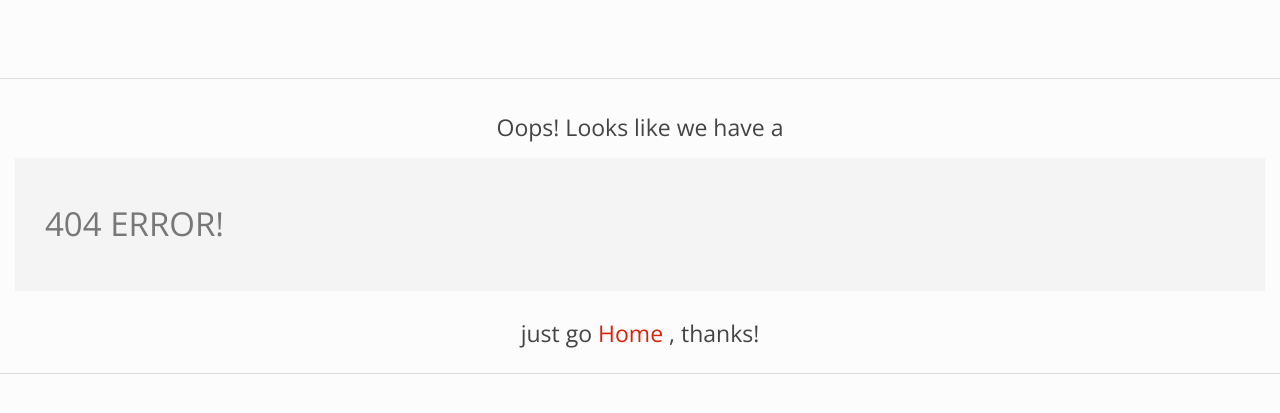
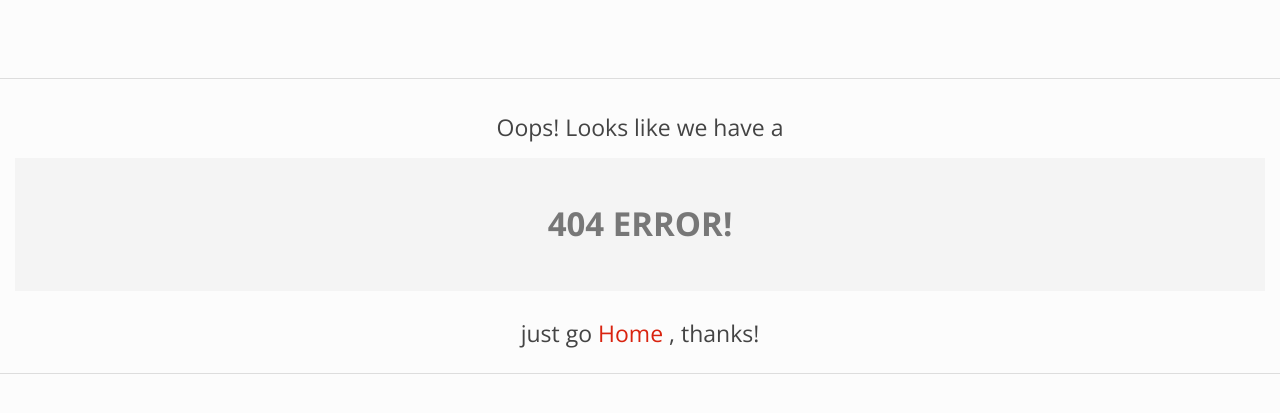
Before and after one commit to SamBergeron/instructor-website, a Django app: template instructor_website/templates/404.html in a window 1280 px wide. Shown: the top 413 px of the page. Run offline with Django 3.2, Linux system fonts and the light colour scheme; the template is opened without the code that fills it, so the values that code supplies are empty; some libraries are stand-ins or nearby versions.

Commit message:
404 error

```diff
--- a/instructor_website/templates/404.html
+++ b/instructor_website/templates/404.html
@@ -7,7 +7,7 @@
     <hr>
     <div class="container-fluid text-center">
         <h3>Oops! Looks like we have a</h3>
-        <h1 class="jumbotron text-justify">404 ERROR!</h1>
+        <h1 class="jumbotron"><strong>404 ERROR!</strong></h1>
         <h3>just go
             <a href="{% url 'home' %}">Home</a>
             , thanks!
```
